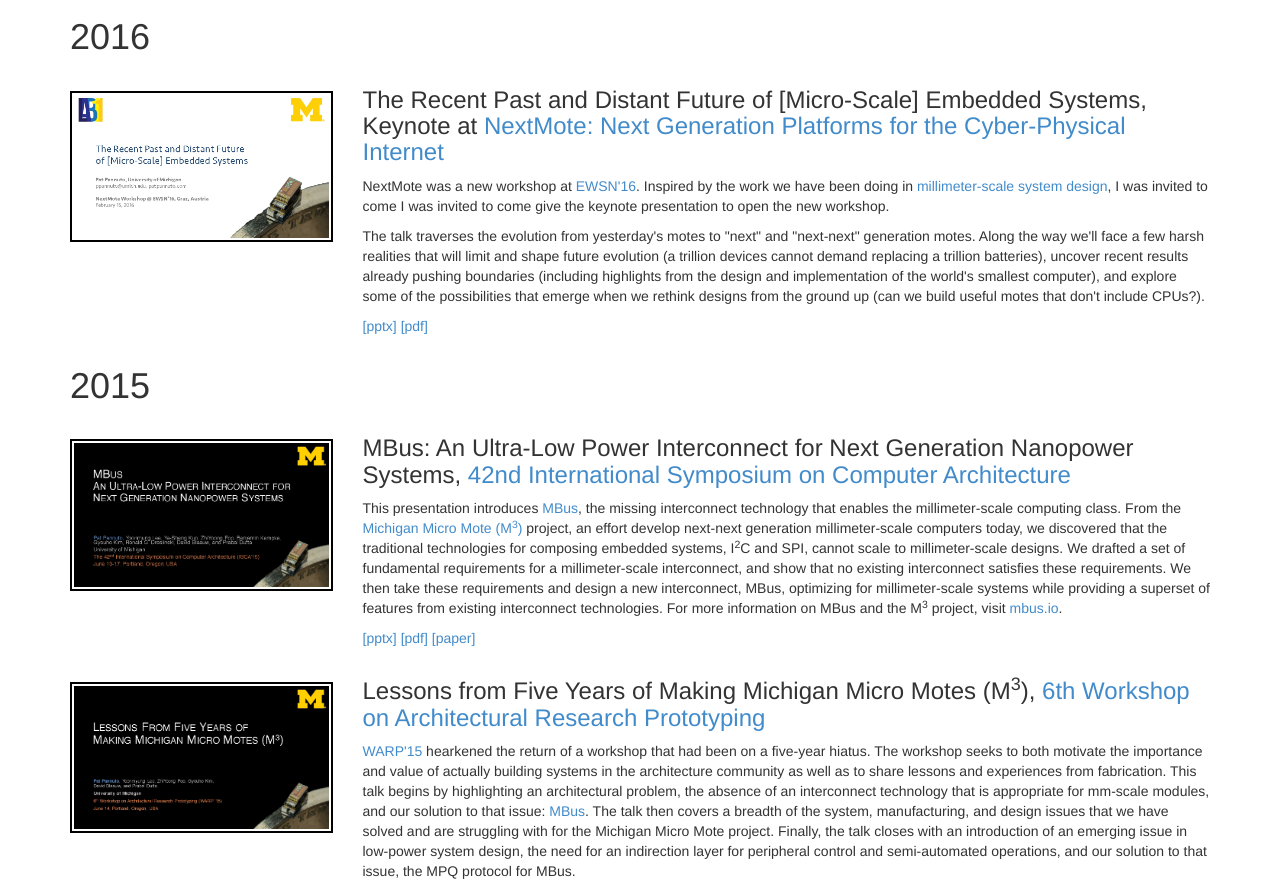
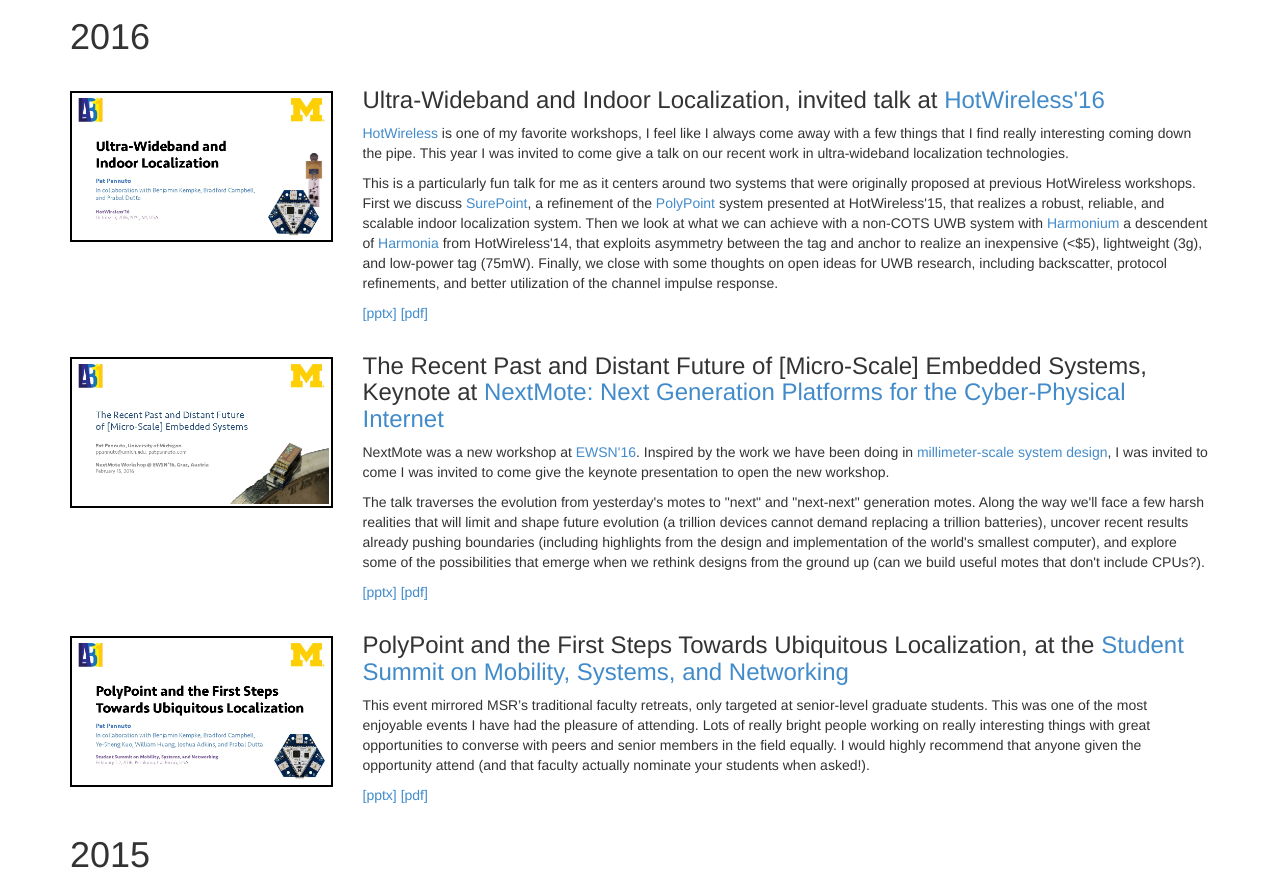
Before and after one commit to ppannuto/ppannuto.github.io, a plain HTML site: page talks.html in a window 1280 px wide. Shown: the part 53-941 px from the top of the page. Drawn offline with Linux system fonts and the light colour scheme.

Commit message:
Add MSR and HotWireless; bump CV

```diff
--- a/talks.html
+++ b/talks.html
@@ -97,6 +97,32 @@
 
 	<div class="container" id="main-content">
 		<h1>2016</h1>
+<div class="row talk" id="pannuto16hotwireless">
+<p><div class="col-lg-3 col-md-4 col-sm-5 col-xs-12">
+<a href="/talks/pannuto16hotwireless.pdf"><img alt="Title Slide" src="/talks/pannuto16hotwireless_thumb.jpg" title="Ultra-Wideband and Indoor Localization" /></a>
+</div>
+<div class="col-lg-9 col-md-8 col-sm-7 col-xs-12"></p>
+<h3>Ultra-Wideband and Indoor Localization, invited talk at <a href="http://hotwireless16.ece.wisc.edu/">HotWireless'16</a></h3>
+<p><a href="hotwireless16">HotWireless</a> is one of my favorite workshops, I feel like I
+always come away with a few things that I find really interesting coming down
+the pipe. This year I was invited to come give a talk on our recent work in
+ultra-wideband localization technologies.</p>
+<p>This is a particularly fun talk for me as it centers around two systems that
+were originally proposed at previous HotWireless workshops. First we discuss
+<a href="/pubs/kempke16surepoint.pdf">SurePoint</a>, a refinement of the <a href="/pubs/kempke15polypoint.pdf">PolyPoint</a>
+system presented at HotWireless'15, that realizes a robust, reliable, and
+scalable indoor localization system. Then we look at what we can achieve with a
+non-COTS UWB system with <a href="/pubs/kempke16harmonium.pdf">Harmonium</a> a descendent of
+<a href="/pubs/kempke14harmonia.pdf">Harmonia</a> from HotWireless'14, that exploits asymmetry
+between the tag and anchor to realize an inexpensive (&lt;$5), lightweight (3g),
+and low-power tag (75mW). Finally, we close with some thoughts on open ideas
+for UWB research, including backscatter, protocol refinements, and better
+utilization of the channel impulse response.</p>
+<p><a href="/talks/pannuto16hotwireless.pptx">[pptx]</a>
+<a href="/talks/pannuto16hotwireless.pdf">[pdf]</a></p>
+</div>
+</div>
+
 <div class="row talk" id="pannuto16nextmote">
 <p><div class="col-lg-3 col-md-4 col-sm-5 col-xs-12">
 <a href="/talks/pannuto16nextmote.pdf"><img alt="Title Slide" src="/talks/pannuto16nextmote_thumb.jpg" title="The Recent Past and Distant Future of Micro-Scale Embedded Systems" /></a>
@@ -116,6 +142,24 @@
 don't include CPUs?).</p>
 <p><a href="/talks/pannuto16nextmote.pptx">[pptx]</a>
 <a href="/talks/pannuto16nextmote.pdf">[pdf]</a></p>
+</div>
+</div>
+
+<div class="row talk" id="pannuto16msResearchSummit">
+<p><div class="col-lg-3 col-md-4 col-sm-5 col-xs-12">
+<a href="/talks/pannuto16msResearchSummit.pdf"><img alt="Title Slide" src="/talks/pannuto16msResearchSummit_thumb.jpg" title="PolyPoint and the First Steps Towards Ubiquitous Localization" /></a>
+</div>
+<div class="col-lg-9 col-md-8 col-sm-7 col-xs-12"></p>
+<h3>PolyPoint and the First Steps Towards Ubiquitous Localization, at the <a href="https://www.microsoft.com/en-us/research/event/student-summit-mobility-systems-networking/">Student Summit on Mobility, Systems, and Networking</a></h3>
+<p>This event mirrored MSR&rsquo;s traditional faculty retreats, only targeted at
+senior-level graduate students. This was one of the most enjoyable events I
+have had the pleasure of attending. Lots of really bright people working on
+really interesting things with great opportunities to converse with peers and
+senior members in the field equally. I would highly recommend that anyone given
+the opportunity attend (and that faculty actually nominate your students when
+asked!).</p>
+<p><a href="/talks/pannuto16msResearchSummit.pptx">[pptx]</a>
+<a href="/talks/pannuto16msResearchSummit.pdf">[pdf]</a></p>
 </div>
 </div>
 
```
Also changed, not shown: talks/pannuto16hotwireless_thumb.jpg (added), talks/pannuto16msResearchSummit_thumb.jpg (added), 5 other files.
